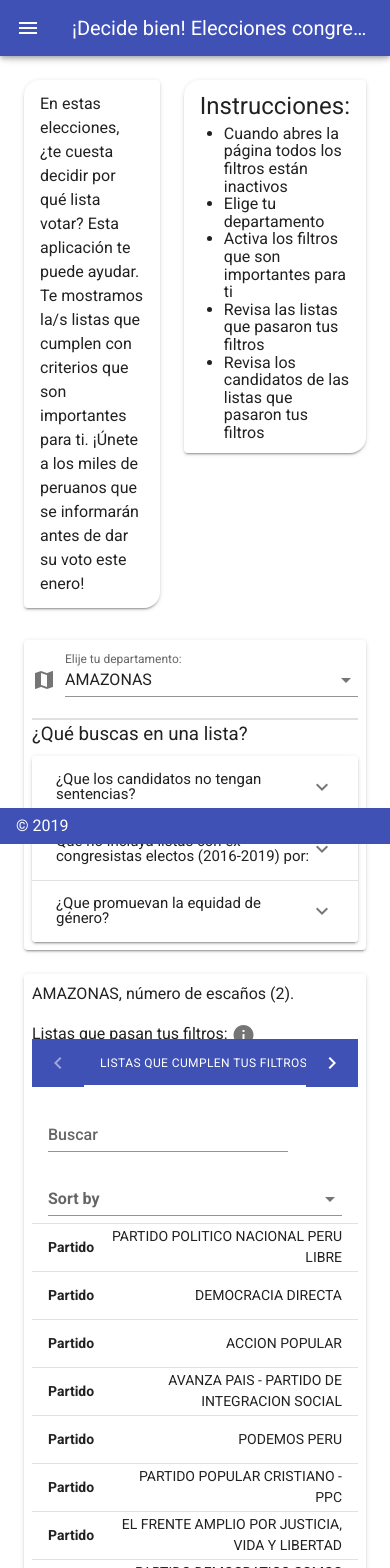
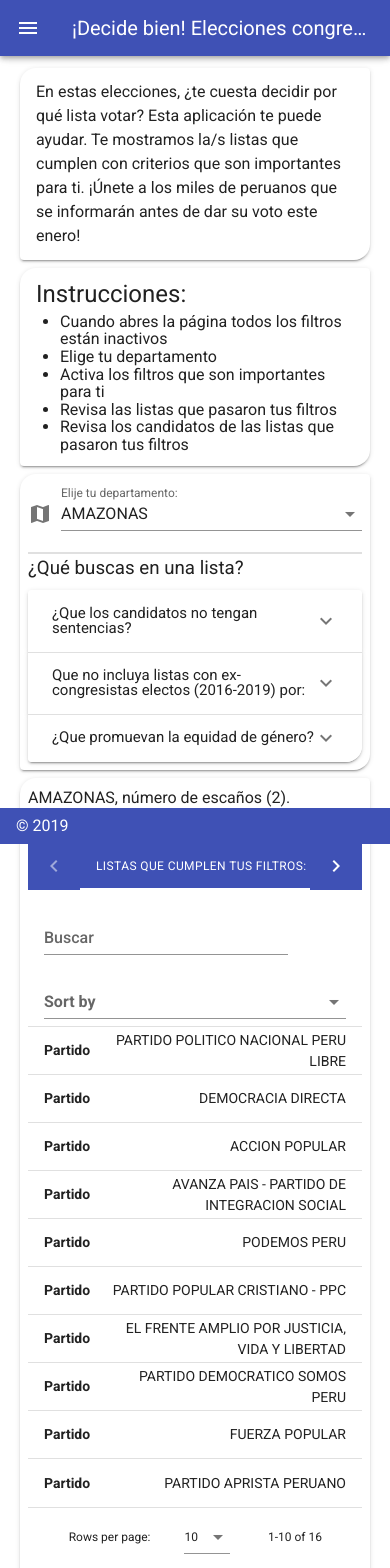
Before and after one commit to jincio/decidebienpe-pwa, a Vue app: page /#/ in a window 390 px wide. Shown: the top 1568 px of the page. Built offline with nearby package versions, Linux system fonts and the light colour scheme.

Commit message:
Improved the responsive layout

```diff
--- a/src/views/Home.vue
+++ b/src/views/Home.vue
@@ -1,8 +1,8 @@
 <template>
   <v-container>
-    <v-row>
-      <v-col>
-        <v-card class="mb-2 mx-auto"  shaped raised>
+    <v-layout row>
+      <v-flex md6>
+        <v-card class="mb-2 mx-2"  shaped raised>
           <v-list-item three-line>
             <v-list-item-content>
               En estas elecciones, ¿te cuesta decidir por qué lista votar? Esta
@@ -12,10 +12,10 @@
             </v-list-item-content>
           </v-list-item>
         </v-card>
-      </v-col>
+      </v-flex>
 
-      <v-col>
-      <v-card class="mx-auto" shaped raised>
+      <v-flex md6>
+      <v-card class="mb-2 mx-2" shaped raised>
         <v-list-item three-line>
           <v-list-item-content>
             <v-list-item-title class="headline mb-1">
@@ -33,12 +33,12 @@
           </v-list-item-content>
         </v-list-item>
       </v-card>
-      </v-col>
-    </v-row>
+      </v-flex>
+    </v-layout>
 
-    <v-row>
-      <v-col>
-        <v-card class="pa-2" min-height="100%" raised>
+    <v-layout row>
+      <v-flex md6 class="mb-2">
+        <v-card class="pa-2 mx-2" raised shaped="">
 
           <v-select
             :items="regiones"
@@ -237,10 +237,10 @@
             </v-expansion-panel>
           </v-expansion-panels>
         </v-card>
-      </v-col>
+      </v-flex>
 
-      <v-col>
-        <v-card class="pa-2" raised>
+      <v-flex md6>
+        <v-card class="pa-2 mx-2" raised shaped>
           <p>{{ showRegion }}, número de escaños ({{ showCurules }}).</p>
           <p>
             Listas que pasan tus filtros:
@@ -321,8 +321,8 @@
             </v-tab-item>
           </v-tabs-items>
         </v-card>
-      </v-col>
-    </v-row>
+      </v-flex>
+    </v-layout>
   </v-container>
 </template>
 
```
